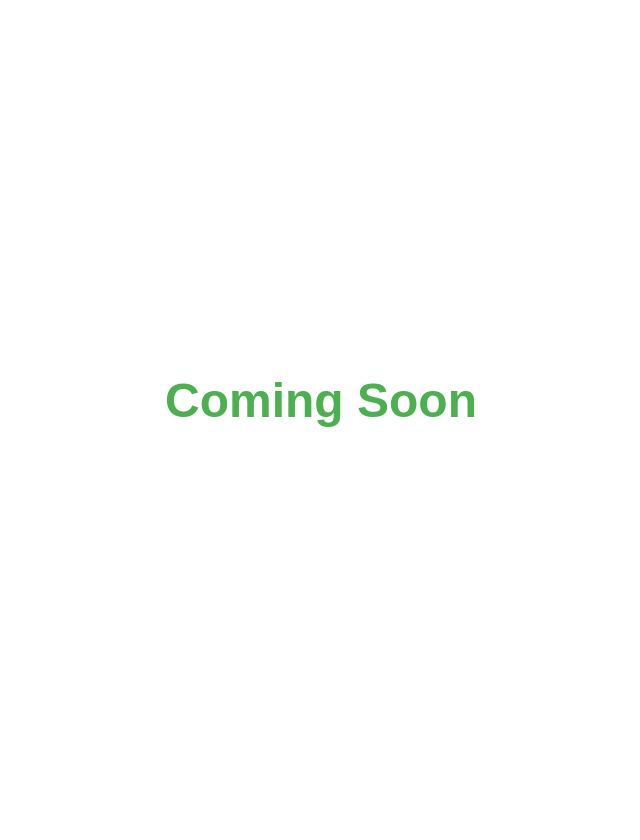
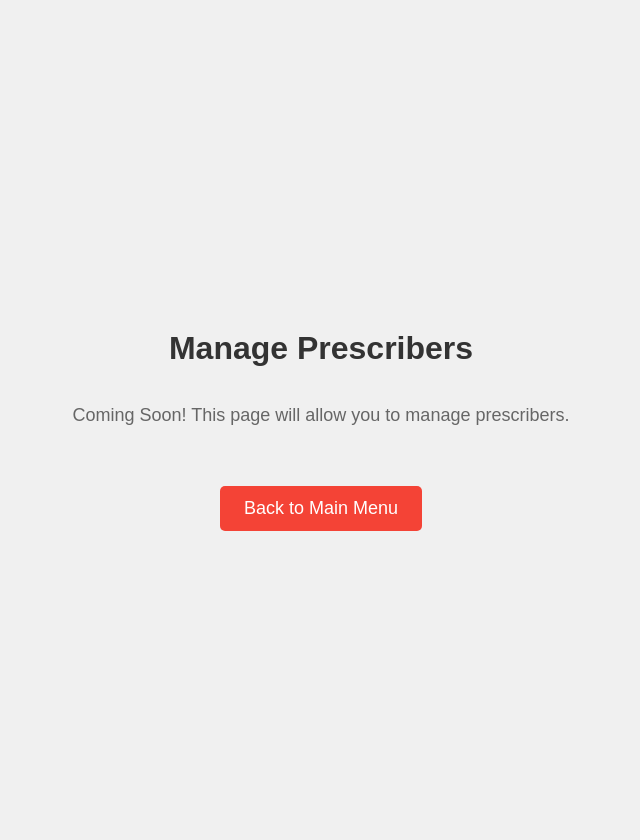
Before and after one commit to GonzH01/Pharmacy-Database, a Flask app: page /prescribers in a window 1280 px wide. Shown: the whole page, without its empty margins (319-959 px from the left). Before the commit the page ends 427 px from the top, so only its background shows below. Run offline with Flask 3, Linux system fonts and the light colour scheme; parts of the project's set-up code (start-up, migrations or seed data) failed here and were passed over.

Commit message:
add back button to prescriber

```diff
--- a/Pharmacy Database/templates/prescriber.html
+++ b/Pharmacy Database/templates/prescriber.html
@@ -7,19 +7,63 @@
     <style>
         body {
             font-family: Arial, sans-serif;
+            margin: 20px;
             display: flex;
+            flex-direction: column;
+            align-items: center;
             justify-content: center;
-            align-items: center;
-            height: 100vh;
-            margin: 0;
+            min-height: 100vh;
+            background-color: #f0f0f0;
         }
+
         h1 {
-            font-size: 48px;
-            color: #4CAF50;
+            font-size: 32px;
+            margin-bottom: 20px;
+            color: #333;
+        }
+
+        p {
+            font-size: 18px;
+            margin-bottom: 40px;
+            color: #666;
+        }
+
+        .button {
+            padding: 12px 24px;
+            font-size: 18px;
+            background-color: #4CAF50;
+            color: white;
+            border: none;
+            border-radius: 5px;
+            cursor: pointer;
+            text-decoration: none;
+            display: inline-block;
+        }
+
+        .button:hover {
+            background-color: #45a049;
+        }
+
+        .button-group {
+            margin-top: 20px;
+        }
+
+        .cancel-button {
+            background-color: #f44336;
+        }
+
+        .cancel-button:hover {
+            background-color: #d32f2f;
         }
     </style>
 </head>
 <body>
-    <h1>Coming Soon</h1>
+    <h1>Manage Prescribers</h1>
+    <p>Coming Soon! This page will allow you to manage prescribers.</p>
+
+    <!-- Back to Main Menu -->
+    <div class="button-group">
+        <a href="{{ url_for('main_menu', from_management=True) }}" class="button cancel-button">Back to Main Menu</a>
+    </div>
 </body>
 </html>
```
